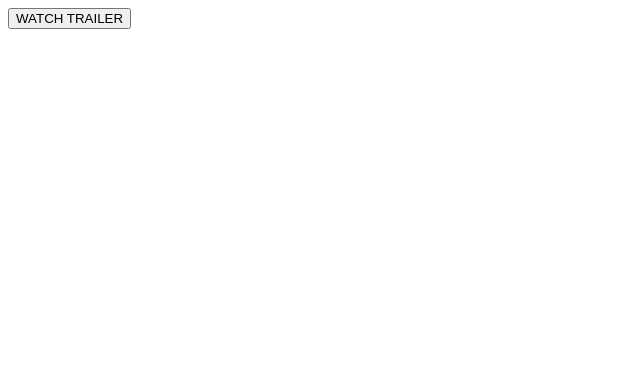
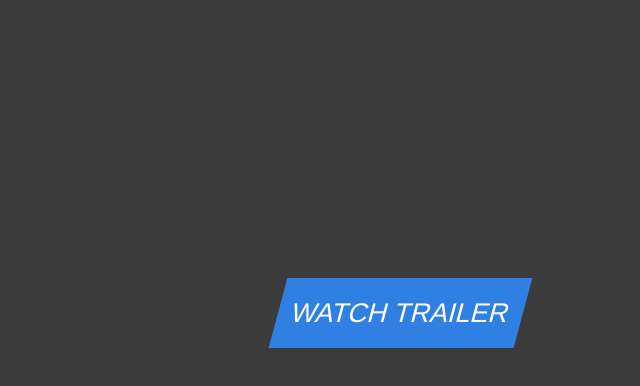
Before and after one commit to b1ueh4wk/challenges, a plain HTML site: page Tyler/Challenge 1/26/index.html in a window 1280 px wide. Shown: the whole page, without its empty margins (0-640 px from the left). Drawn offline with Linux system fonts and the light colour scheme; a web font is replaced by a local one.

Commit message:
button done

```diff
--- a/Tyler/Challenge 1/26/index.html
+++ b/Tyler/Challenge 1/26/index.html
@@ -5,13 +5,17 @@
   <meta name="viewport" content="width=device-width, initial-scale=1.0">
   <title>Document</title>
   <link rel="stylesheet" href="style.css">
+  <link href="https://db.onlinewebfonts.com/c/6dbb2ef49faa5474e0d891864e3a6c2b?family=Bourgeois+W00+Medium"
+    rel="stylesheet">
 </head>
 <body>
 
   <!-- NOTE: rocket league button -->
 
   <button class="trailer-button">
-    WATCH TRAILER
+    <p>
+      WATCH TRAILER
+    </p>
   </button>
 
 </body>
--- a/Tyler/Challenge 1/26/style.css
+++ b/Tyler/Challenge 1/26/style.css
@@ -1,5 +1,27 @@
 
 
+body{
+  background-color: rgb(59, 59, 59);
+}
+
 .trailer-button{
+  margin-left: 10em;
+  margin-top: 10em;
+  height: 70px;
+  aspect-ratio: 3.5/1;
+  transform: skewX(-15deg);
+  border-radius: 0px;
+  border: none;
+  background-color: #307fe2;
+  font-size: 27px;
+}
 
+/* NOTE: the transform skew also skews the text, even when transform is set to 'none', not sure how to fix this.  */
+
+p{
+  color: #fff;
+  font-family: "Bourgeois W00 Medium", sans-serif;
+  transform: none;
+  margin: 0px;
+  font-weight: 500;
 }
```
